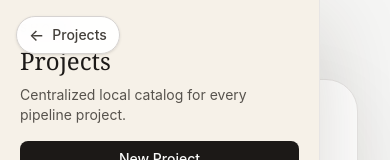
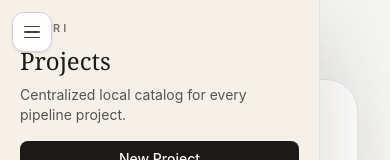
Before and after one commit to hsondang/shori, a React app in the folder frontend/: page / in a window 390 px wide. Shown: the top 160 px of the page. Built offline with nearby package versions, Linux system fonts and the light colour scheme; no server answers; the HTML template or start-up script is replaced by a standard one.

Commit message:
fix: shrink the project browser trigger to a hamburger icon
Replace the pill-shaped Projects control with a compact fixed hamburger
button so the trigger no longer overlaps the toolbar header or the open
project drawer content.

```diff
--- a/frontend/src/App.tsx
+++ b/frontend/src/App.tsx
@@ -31,10 +31,14 @@ export default function App() {
         onClick={() => setIsProjectBrowserOpen((open) => !open)}
         aria-expanded={isProjectBrowserOpen}
         aria-controls="project-browser"
-        className="absolute left-4 top-4 z-[60] inline-flex items-center gap-2 rounded-full border border-stone-300 bg-white/95 px-3 py-2 text-sm font-medium text-stone-700 shadow-sm backdrop-blur transition hover:border-stone-400 hover:bg-white"
+        aria-label={isProjectBrowserOpen ? 'Close project browser' : 'Open project browser'}
+        className="fixed left-3 top-3 z-[70] inline-flex h-10 w-10 items-center justify-center rounded-xl border border-stone-300 bg-white/95 text-stone-700 shadow-sm backdrop-blur transition hover:border-stone-400 hover:bg-white"
       >
-        <span className="text-base leading-none">{isProjectBrowserOpen ? '←' : '☰'}</span>
-        <span>Projects</span>
+        <span className="flex flex-col gap-1">
+          <span className="block h-[1.5px] w-4 rounded-full bg-current" />
+          <span className="block h-[1.5px] w-4 rounded-full bg-current" />
+          <span className="block h-[1.5px] w-4 rounded-full bg-current" />
+        </span>
       </button>
 
       {isProjectBrowserOpen && isProjectRoute && (
```
Also changed, not shown: 1 other file (tests, documents, lock files or other folders).
